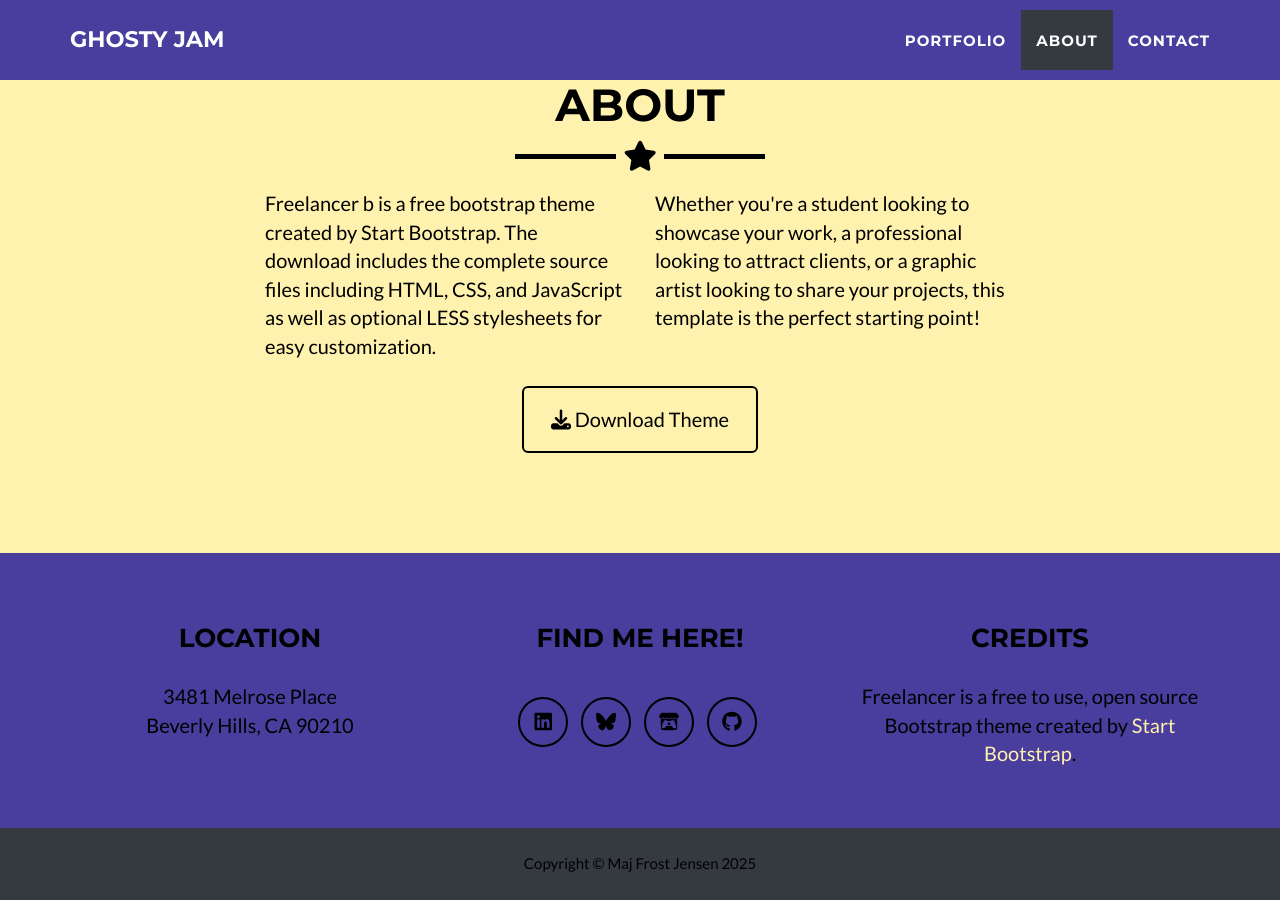
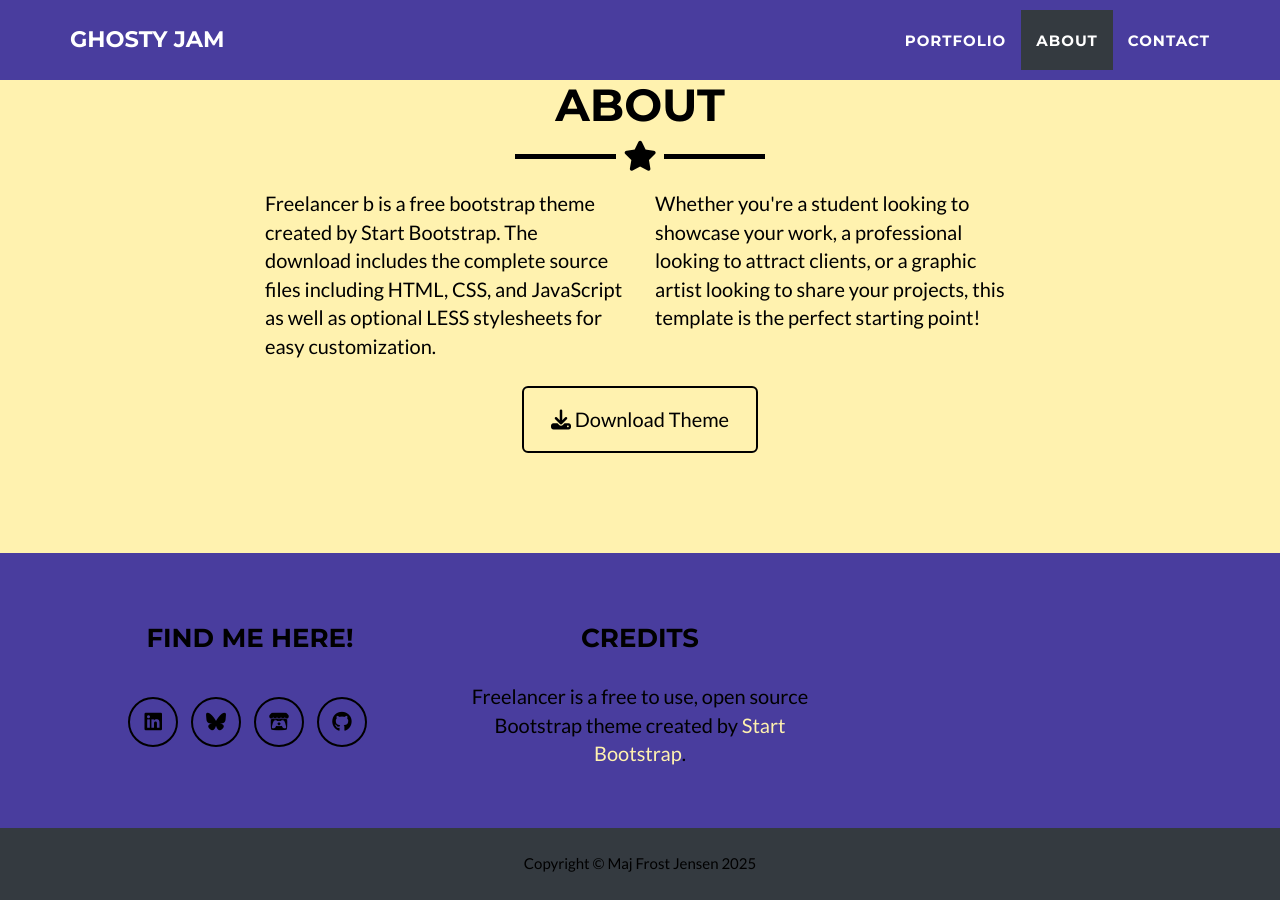
Before and after one commit to GhostyJam/GhostyJam.github.io, a Jekyll site: the page built from _posts/2014-07-18-project-1.markdown, in a window 1280 px wide and 900 px high, scrolled down 1736 px. Built offline with Jekyll 4.4.1, drawn with Linux system fonts in a browser that asks for light colours.

Commit message:
testing removal of location

```diff
--- a/_config.yml
+++ b/_config.yml
@@ -33,7 +33,7 @@
 # Footer settings
 footer:
   copyright: Maj Frost Jensen
-  location: Location
+  #location: Location
   social: Find Me Here!
   credits: Credits
 
--- a/_includes/footer.html
+++ b/_includes/footer.html
@@ -3,14 +3,14 @@
   <div class="footer-above">
     <div class="container">
       <div class="row">
-        <div class="footer-col col-md-4">
+        <!--<div class="footer-col col-md-4">
           <h3>{{ site.footer.location }}</h3>
           <p>
             {% for adress in site.address %}
             {{ adress.line }} <br>
             {% endfor %}
           </p>
-        </div>
+        </div>-->
         <div class="footer-col col-md-4">
           <h3>{{ site.footer.social }}</h3>
           <ul class="list-inline">
```
